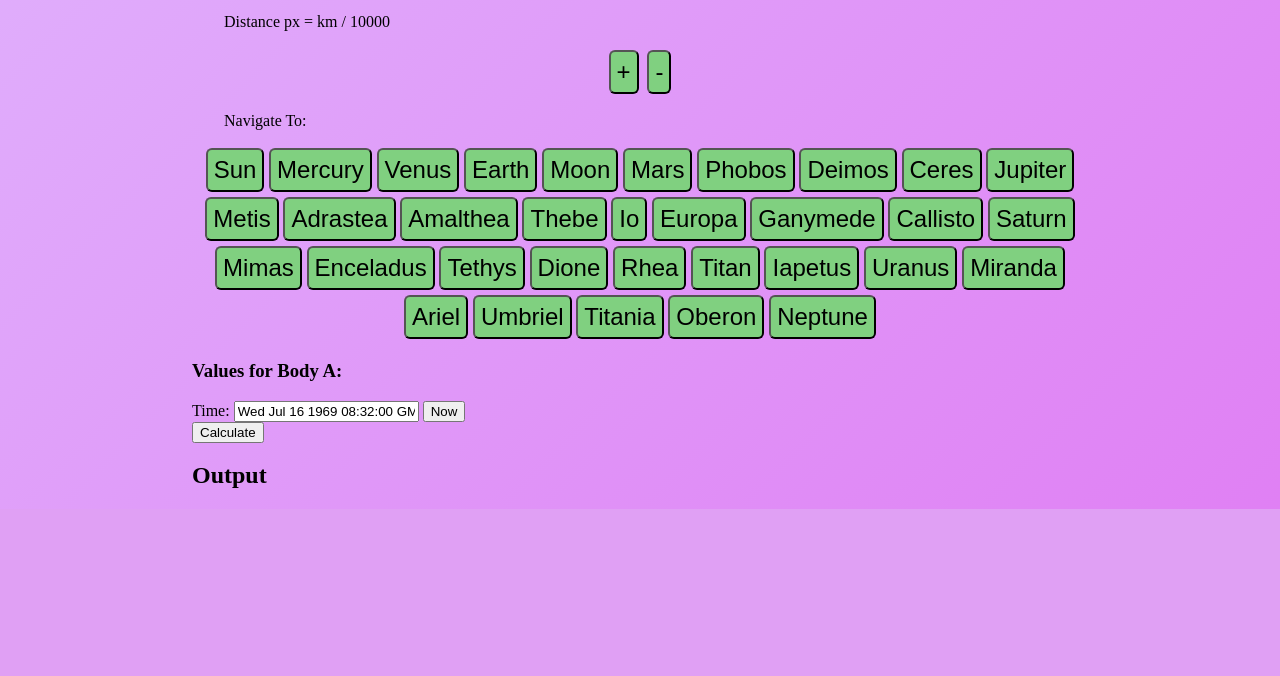
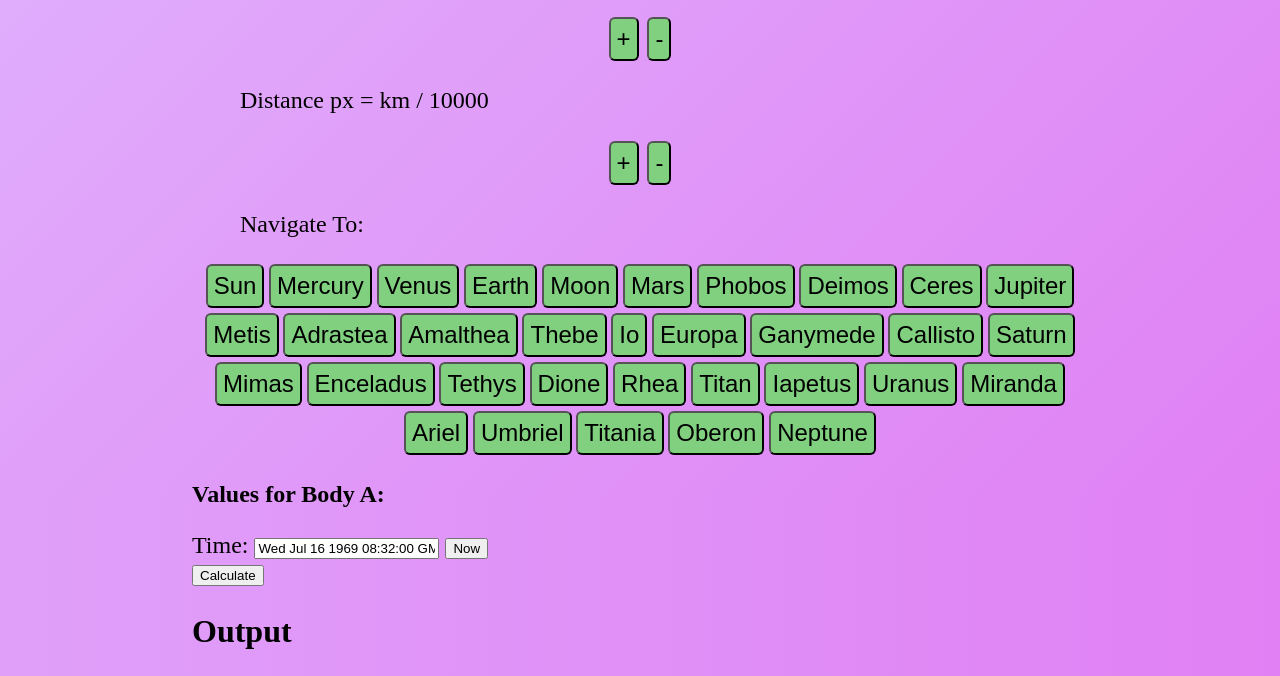
Before and after one commit to MagicPotato854/Interstellar-Calendar-Project, a plain HTML site: page index.html in a window 1280 px wide. Shown: the part 781-1457 px from the top of the page. Before the commit the page ends 1290 px from the top, so only its background shows below. Drawn offline with Linux system fonts and the light colour scheme.

Commit message:
Resized font in elements

```diff
--- a/src/css/MainStyle.css
+++ b/src/css/MainStyle.css
@@ -14,10 +14,12 @@ body {
 
 
 h1 {text-align: center;}
+h2 {font-size: 2em;}
+h3 {font-size: 1.5em;}
 
-p {text-indent: 2em; font-size: 1em}
+p {text-indent: 2em; font-size: 1.5em}
 
-form {font-size: 1em;}
+form {font-size: 1.5em;}
 
 /* Load Animation */
 
```
